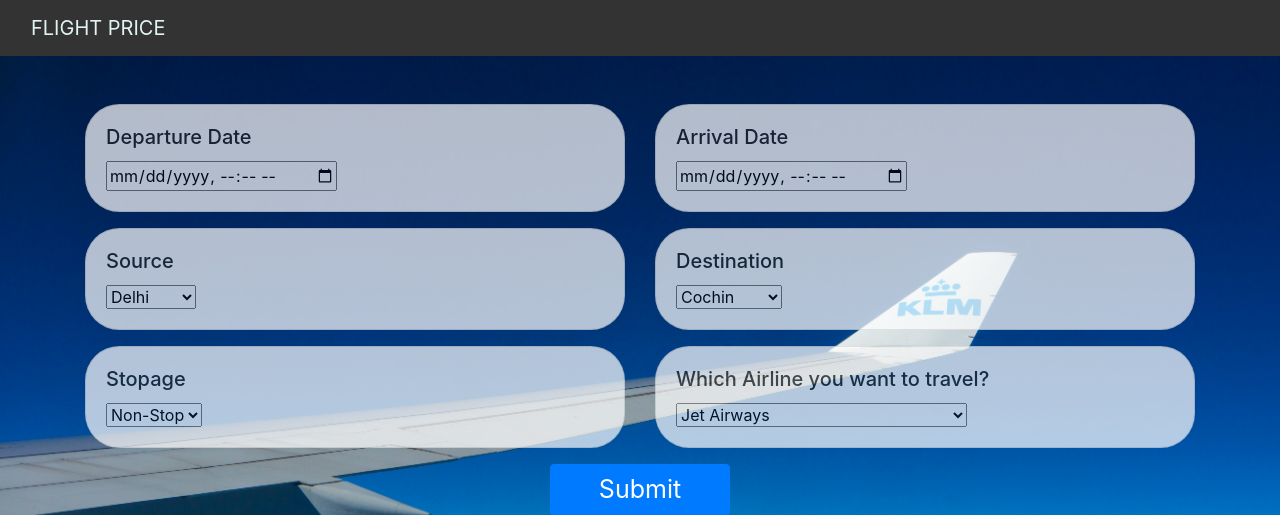
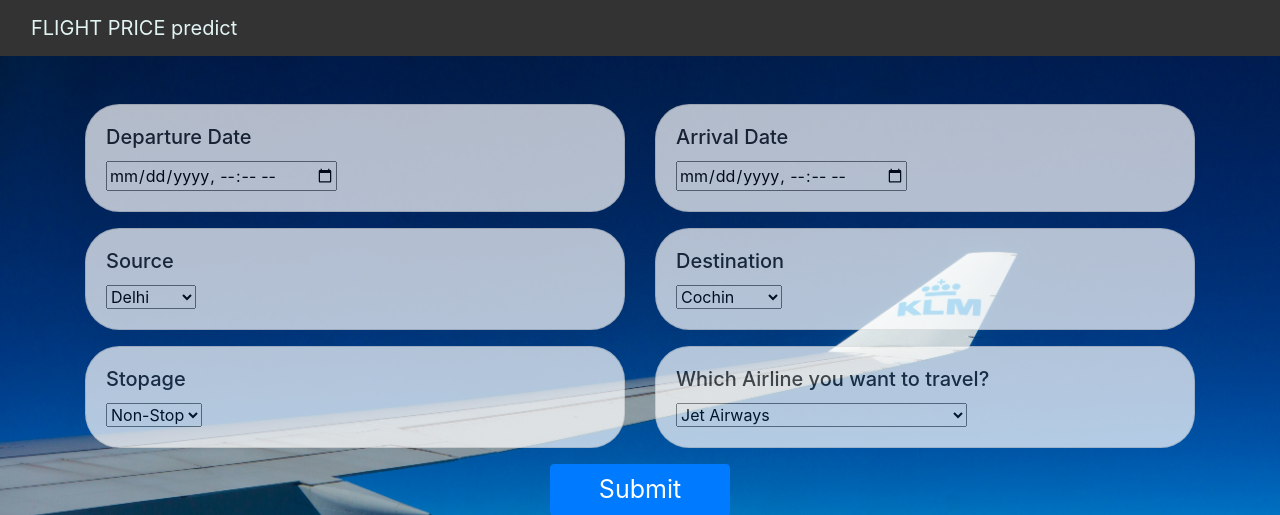
Before and after one commit to Nihal-67/Flight_Price_Prediction-, a Flask app: page / in a window 1280 px wide. Shown: the top 515 px of the page. Run offline with Flask 2, Linux system fonts and the light colour scheme; parts of the project's set-up code (start-up, migrations or seed data) failed here and were passed over; some libraries are stand-ins or nearby versions.

Commit message:
applying changes

```diff
--- a/templates/home.html
+++ b/templates/home.html
@@ -52,7 +52,7 @@
     <nav class="navbar navbar-inverse navbar-fixed-top">
         <div class="container-fluid">
             <div class="navbar-header">
-                <a class="navbar-brand" href="/" style="color: #e1f4f3; text-align:center">FLIGHT PRICE</a>
+                <a class="navbar-brand" href="/" style="color: #e1f4f3; text-align:center">FLIGHT PRICE predict</a>
             </div>
         </div>
     </nav>
```
